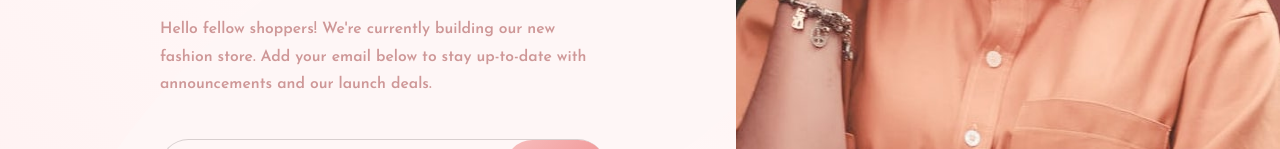
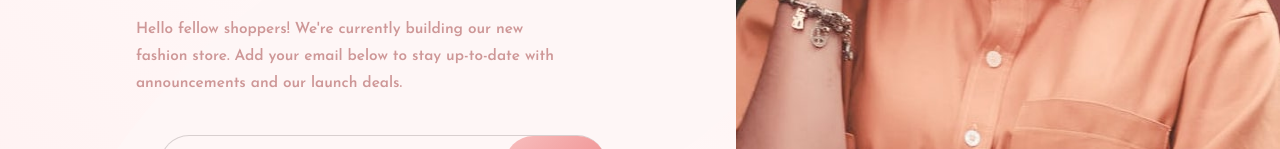
Before and after one commit to mrcordova/base-apparel-coming-soon-master, a plain HTML site: page index.html in a window 1280 px wide. Shown: the part 429-578 px from the top of the page. Drawn offline with Linux system fonts and the light colour scheme.

Commit message:
dynamic sizing for card para

```diff
--- a/css/style.css
+++ b/css/style.css
@@ -84,12 +84,17 @@ body {
     /* line-height: 1.6; */
     /* margin-block-end: 1.9rem; */
 
+    padding-inline-start: clamp(0rem, -3.5211rem + 15.0235vw, 10rem);
+    font-size: clamp(0.85rem, 0.8042rem + 0.1953vw, 0.98rem);
+    max-width: 36ch;
+    line-height: 1.6;
+    margin-block-end: clamp(1.9rem, 1.6887rem + 0.9014vw, 2.5rem);
     /* Desktop */
-    padding-inline-start: 10rem;
-    font-size: 0.98rem;
-    max-width: 60ch;
-    line-height: 1.75;
-    margin-block-end: 2.5rem;
+    /* padding-inline-start: 10rem; */
+    /* font-size: 0.98rem; */
+    /* max-width: 60ch; */
+    /* line-height: 1.75; */
+    /* margin-block-end: 2.5rem; */
 }
 .email {
     display: flex;
@@ -225,6 +230,10 @@ picture {
         max-width: 20ch;
         line-height: 1.08;
     }
+    .card-para {
+        max-width: 60ch;
+        line-height: 1.75;
+    }
     .hero-img {
         height: 100%;
     }
```
